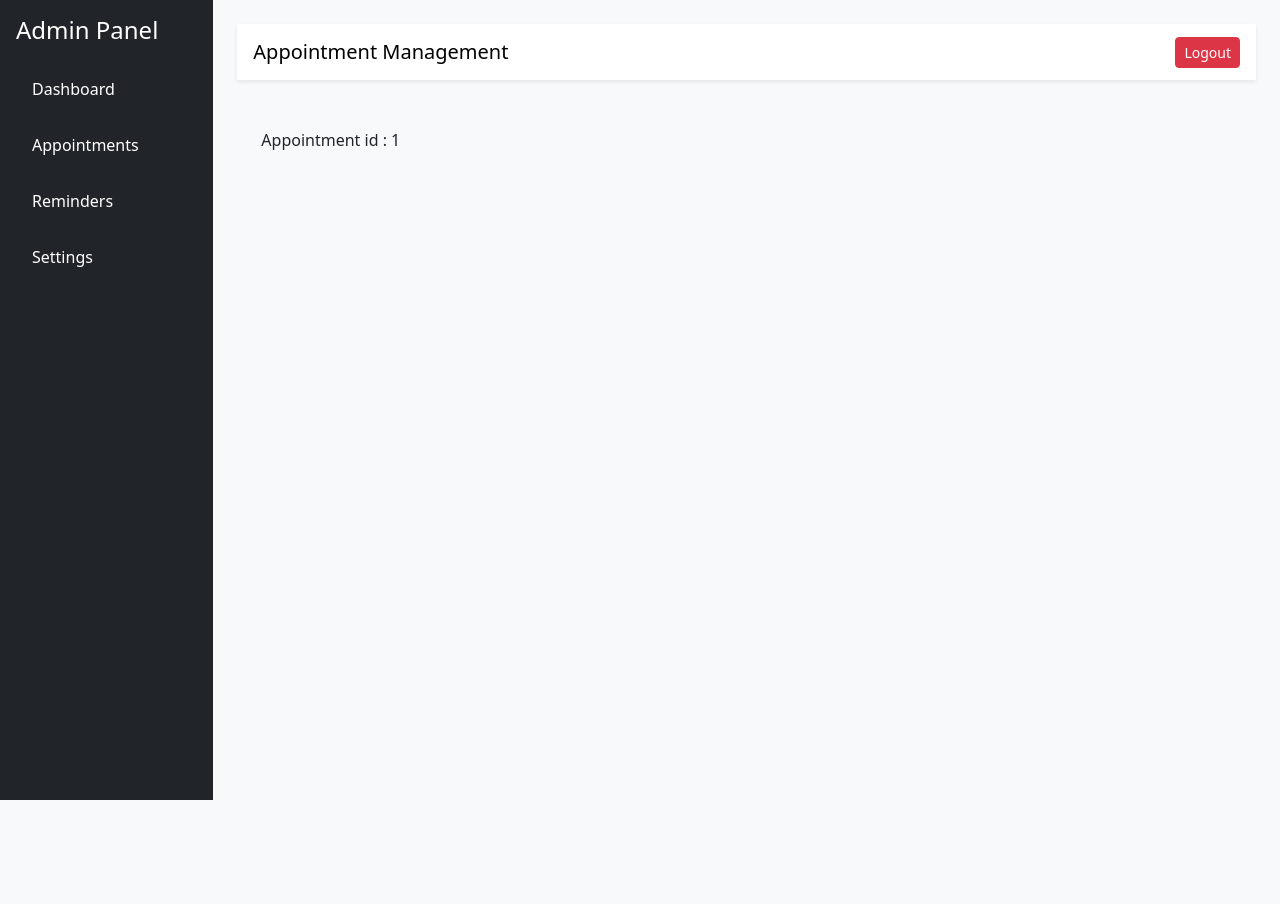
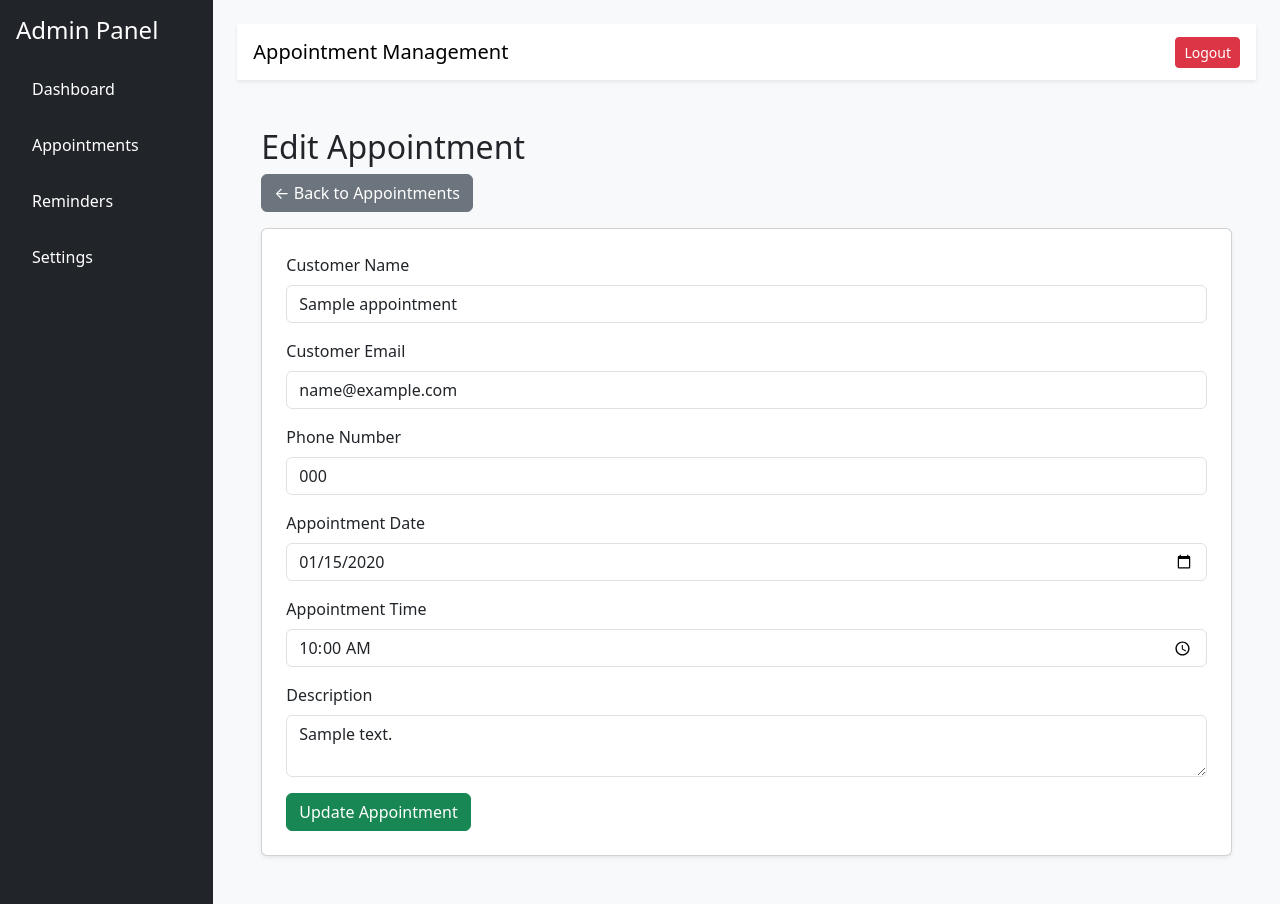
Before and after one commit to aditya61006/Appointment-Reminder-Management-system, a Laravel app: page /admin/appointments/1/edit in a window 1280 px wide. Before the commit the page ends 800 px from the top, so only its background shows below. Run offline with Laravel 12, Linux system fonts and the light colour scheme; a user stored in the database is signed in; data comes from the database, SQL or seed files in the repository; tables that the repository leaves empty hold one stand-in row (values such as "Sample post"); style sheets or scripts are compiled from the project's sources.

Commit message:
Completed full Appointment CRUD functionality (Create, Read, Update, Delete).

```diff
--- a/app/Http/Controllers/AppointmentController.php
+++ b/app/Http/Controllers/AppointmentController.php
@@ -37,4 +37,33 @@ class AppointmentController extends Controller
         $appointment = Appointment::findOrFail($id);
         return view('admin.appointments.edit',compact('appointment'));
     }
+
+    public function update(Request $request, $id ){
+        $appointment = Appointment::findOrFail($id);
+        $validate = $request->validate([
+            'customer_name' => 'required|string|max:255',
+            'customer_email'=> 'required|email',
+            'phone' => 'required|string|max:10',
+            'appointment_date' => 'required|date',
+            'appointment_time' => 'required',
+            'description' => 'nullable|string',
+        ]);
+
+        // error_log($appointment);
+        $appointment->update($validate);
+
+        return redirect()->route('admin.appointments.index')->with('success','Appointment update successfully!');
+    }
+
+    public function view($id){
+        $appointment = Appointment::findOrFail($id);
+        return view('admin.appointments.show',compact('appointment'));
+    }
+
+    public function delete($id){
+        $appointment = Appointment::findOrFail($id);
+        $appointment->delete();
+
+        return redirect()->route('admin.appointments.index')->with('success','Appointment cancelled successfully!');
+    }
 }
--- a/resources/views/admin/appointments/edit.blade.php
+++ b/resources/views/admin/appointments/edit.blade.php
@@ -1,8 +1,56 @@
 @extends('admin.layouts.app')
+
 @section('content')
 
+    <h2>Edit Appointment</h2>
 
-<p>Appointment id : {{ $appointment->id }}</p>
+    <a href="{{ route('admin.appointments.index') }}" class="btn btn-secondary mb-3">
+        ← Back to Appointments
+    </a>
 
+    <div class="card p-4 shadow-sm">
+
+        <form action="{{ route('admin.appointments.update', $appointment->id) }}" method="POST">
+
+            @csrf
+            @method('PUT')
+
+            <div class="mb-3">
+                <label class="form-label">Customer Name</label>
+                <input type="text" name="customer_name" class="form-control" value="{{ $appointment->customer_name }}">
+            </div>
+
+            <div class="mb-3">
+                <label class="form-label">Customer Email</label>
+                <input type="email" name="customer_email" class="form-control" value="{{ $appointment->customer_email }}">
+            </div>
+
+            <div class="mb-3">
+                <label class="form-label">Phone Number</label>
+                <input type="text" name="phone" class="form-control" value="{{ $appointment->phone }}">
+            </div>
+
+            <div class="mb-3">
+                <label class="form-label">Appointment Date</label>
+                <input type="date" name="appointment_date" class="form-control" value="{{ $appointment->appointment_date }}">
+            </div>
+
+            <div class="mb-3">
+                <label class="form-label">Appointment Time</label>
+                <input type="time" name="appointment_time" class="form-control " value="{{ $appointment->appointment_time }}">
+            </div>
+
+            <div class="mb-3">
+                <label class="form-label">Description</label>
+                <textarea name="description" class="form-control">{{ $appointment->description }}</textarea>
+            </div>
+
+            <button type="submit" class="btn btn-success">
+                Update Appointment
+            </button>
+
+        </form>
+
+    </div>
 
 @endsection
--- a/routes/web.php
+++ b/routes/web.php
@@ -40,8 +40,12 @@ Route::middleware('admin')->group(function (){
 
     Route::get('/admin/dashboard', [AdminController::class, 'dashboard'])->name('admin.dashboard');
     Route::post('/admin/logout', [AdminController::class, 'logout'])->name('admin.logout');
-    Route::get('/admin/appointments', [AppointmentController::class, 'index'])->name('admin.appointments.index');
+        Route::get('/admin/appointments', [AppointmentController::class, 'index'])->name('admin.appointments.index');
     Route::get('/admin/appointment/create',[AppointmentController::class,'create'])->name('admin.appointments.create');
     Route::post('/admin/appointments', [AppointmentController::class, 'store'])->name('admin.appointments.store');
-    Route::get('/admin/appointments/{id}/edit',[AppointmentController::class,'edit'])->name('admin.appointments.edit');
+    Route::get('/admin/appointments/{id}/edit', [AppointmentController::class, 'edit'])->name('admin.appointments.edit');
+    Route::put('/admin/appointments/{id}',[AppointmentController::class,'update'])->name('admin.appointments.update');
+    Route::get('/admin/appointments/{id}', [AppointmentController::class, 'delete'])->name('admin.appointments.delete');
+    Route::get('/admin/appointments/{id}/view', [AppointmentController::class, 'view'])->name('admin.appointments.view');
+
 });
```
Also changed, not shown: app/Http/Controllers/AdminController.php (+12 -1 lines), resources/views/admin/appointments/index.blade.php (+19 -3 lines), resources/views/admin/appointments/show.blade.php (added, +21 -0 lines), resources/views/admin/dashboard.blade.php (+16 -24 lines), .txt/setupCmds.txt.
